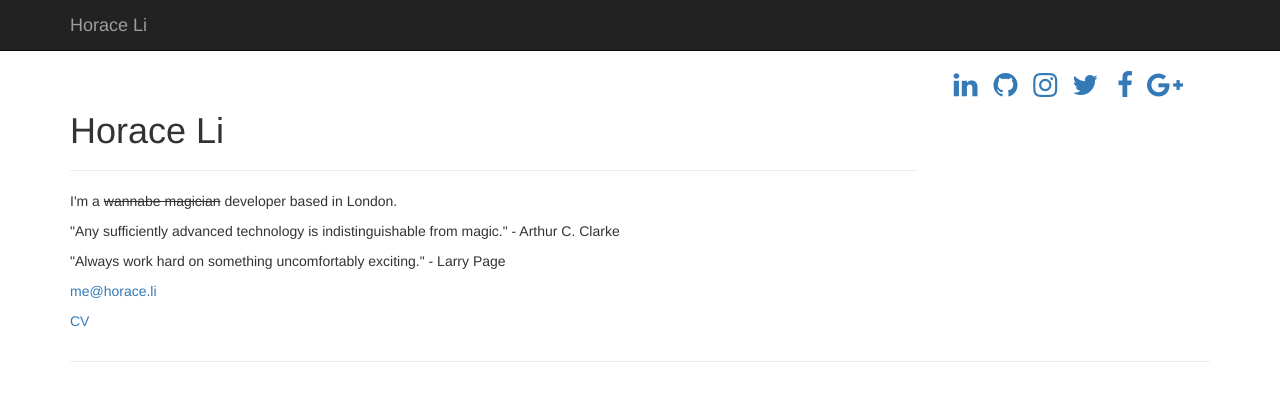
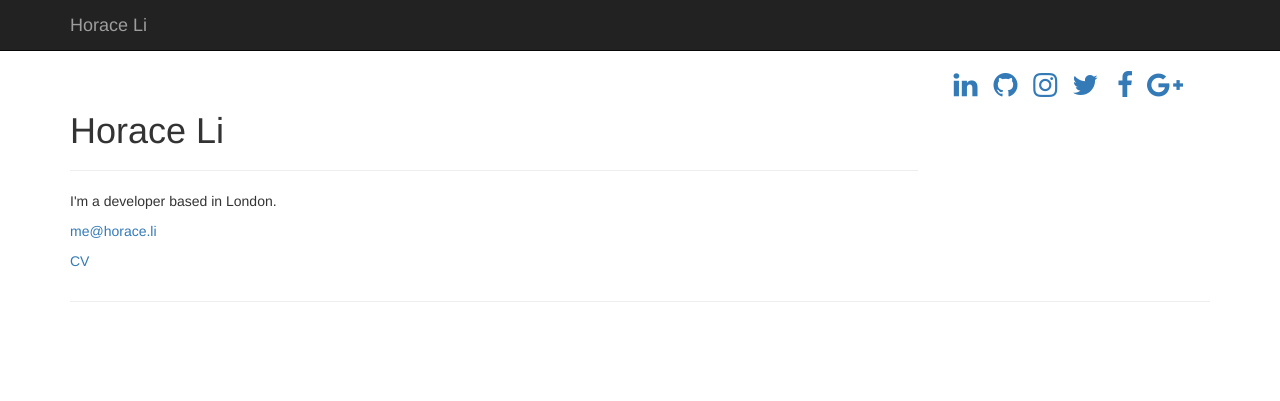
Before and after one commit to horaceli/horaceli.github.io, a Jekyll site: the page index.html, which Jekyll copies as it is, in a window 1280 px wide. Shown: the top 401 px of the page. Built offline with Jekyll 4.4.1, drawn with Linux system fonts in a browser that asks for light colours; nearby versions of some CDN libraries.

Commit message:
Update index.html

```diff
--- a/index.html
+++ b/index.html
@@ -32,10 +32,7 @@
 <div class="row">
     <div class="col-md-12">
 
-<p>I'm a <strike>wannabe magician</strike> developer based in London.</p>
-
-<p>"Any sufficiently advanced technology is indistinguishable from magic." - Arthur C. Clarke</p>
-<p>"Always work hard on something uncomfortably exciting." - Larry Page</p>
+<p>I'm a developer based in London.</p>
 
 <p><a href="mailto:me@horace.li">me@horace.li</a></p>
 
```
